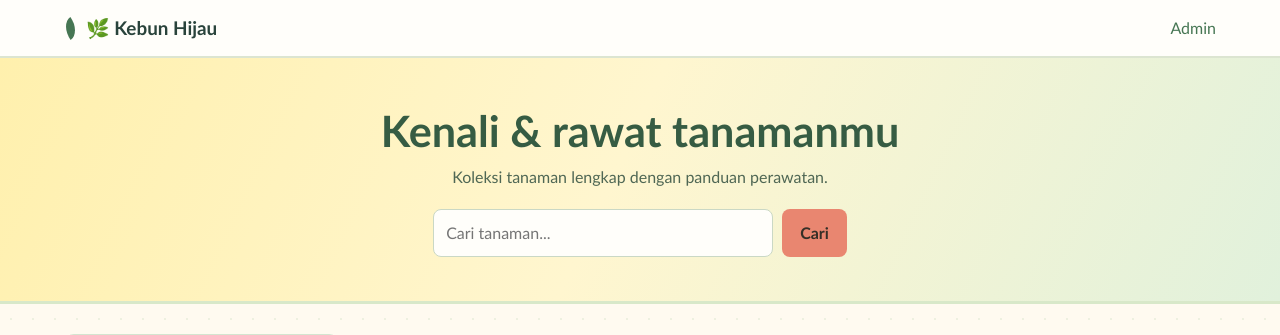
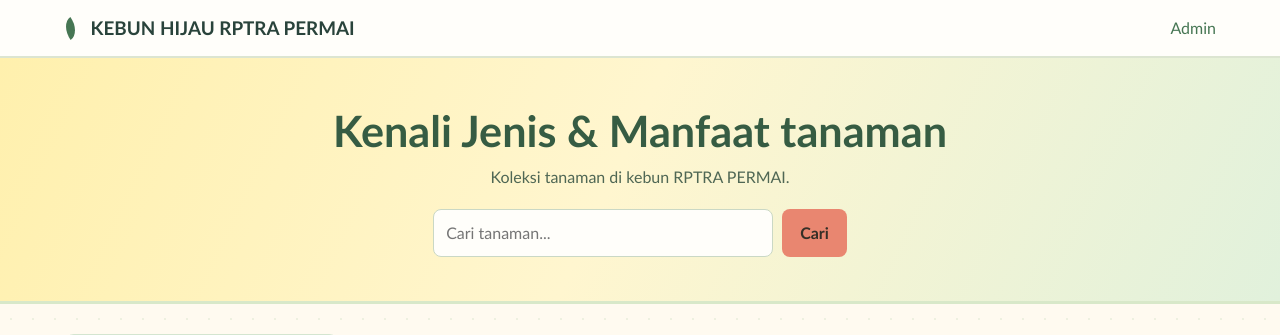
Before and after one commit to RakanPutraRanandito/Web-Katalog-Metopen-, a PHP site: page / in a window 1280 px wide. Shown: the top 335 px of the page. Run offline with PHP 8.4, Linux system fonts and the light colour scheme; tables that the repository leaves empty or names only in its code hold one stand-in row (values such as "Sample post"); grey boxes marked "Sample" are stand-in pictures; data that the repository does not hold is empty.

Commit message:
update halaman index

```diff
--- a/kebun-hijau/index.php
+++ b/kebun-hijau/index.php
@@ -1,11 +1,19 @@
-<?php require 'config.php';
+<?php
+require 'config.php';
+error_reporting(E_ALL); // aktifkan error reporting
+
+$q = trim($_GET['q'] ?? ''); // supaya $q tidak undefined
+
 // aktifkan error reporting dulu
+error_reporting(E_ALL);
+ini_set('display_errors', 1);
+
 
 $s=db()->prepare('SELECT * FROM tanaman WHERE nama LIKE ? OR nama_latin LIKE ? ORDER BY id DESC');
 $s->execute(["%$q%","%$q%"]);$rows=$s->fetchAll();
 head('Kebun Hijau - Koleksi Tanaman'); ?>
-<header class="top"><a class="logo" href="index.php">🌿 Kebun Hijau</a><a href="admin/login.php">Admin</a></header>
-<section class="hero"><h1>Kenali &amp; rawat tanamanmu</h1><p>Koleksi tanaman lengkap dengan panduan perawatan.</p>
+<header class="top"><a class="logo" href="index.php"> KEBUN HIJAU RPTRA PERMAI</a><a href="admin/login.php">Admin</a></header>
+<section class="hero"><h1>Kenali Jenis &amp; Manfaat tanaman</h1><p>Koleksi tanaman di kebun RPTRA PERMAI.</p>
 <form><input name="q" value="<?=e($q)?>" placeholder="Cari tanaman..."><button>Cari</button></form></section>
 <main class="grid">
 <?php foreach($rows as $r): ?>
```
